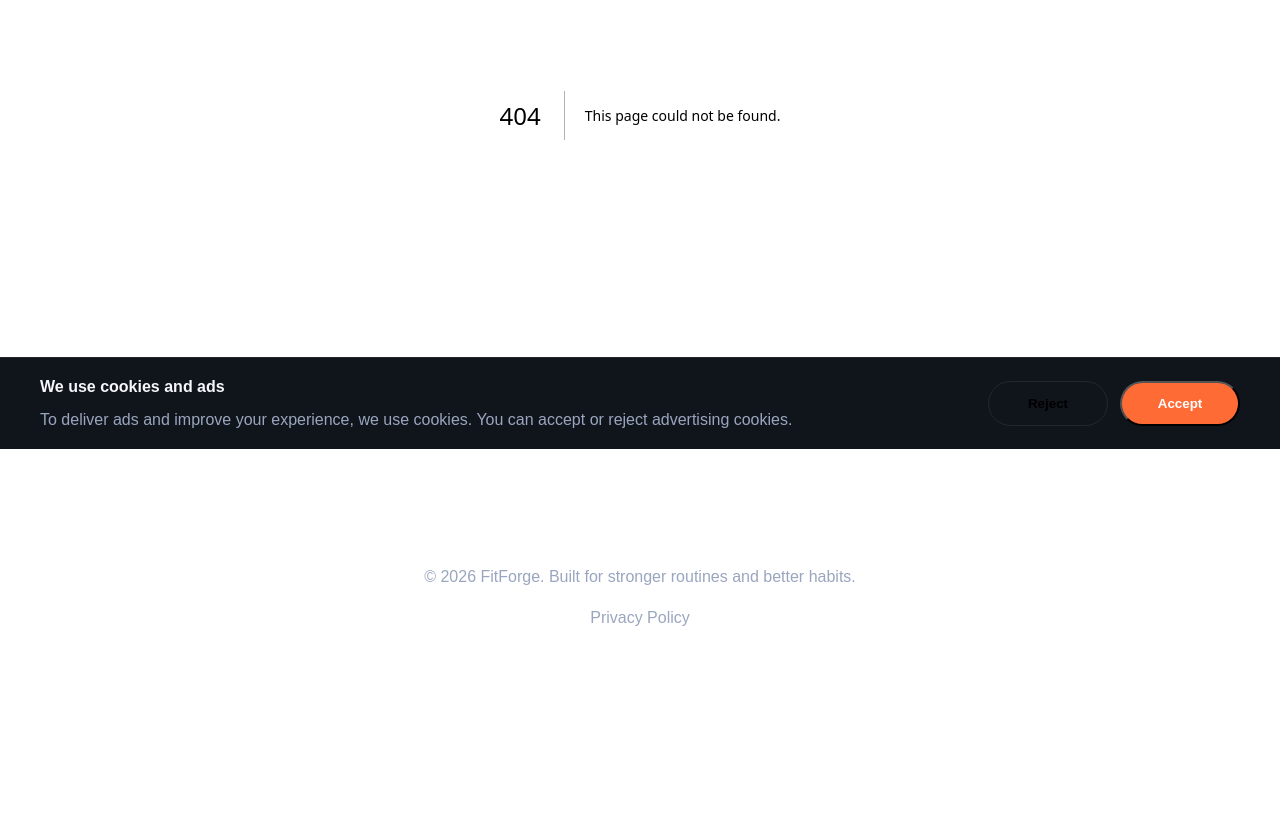
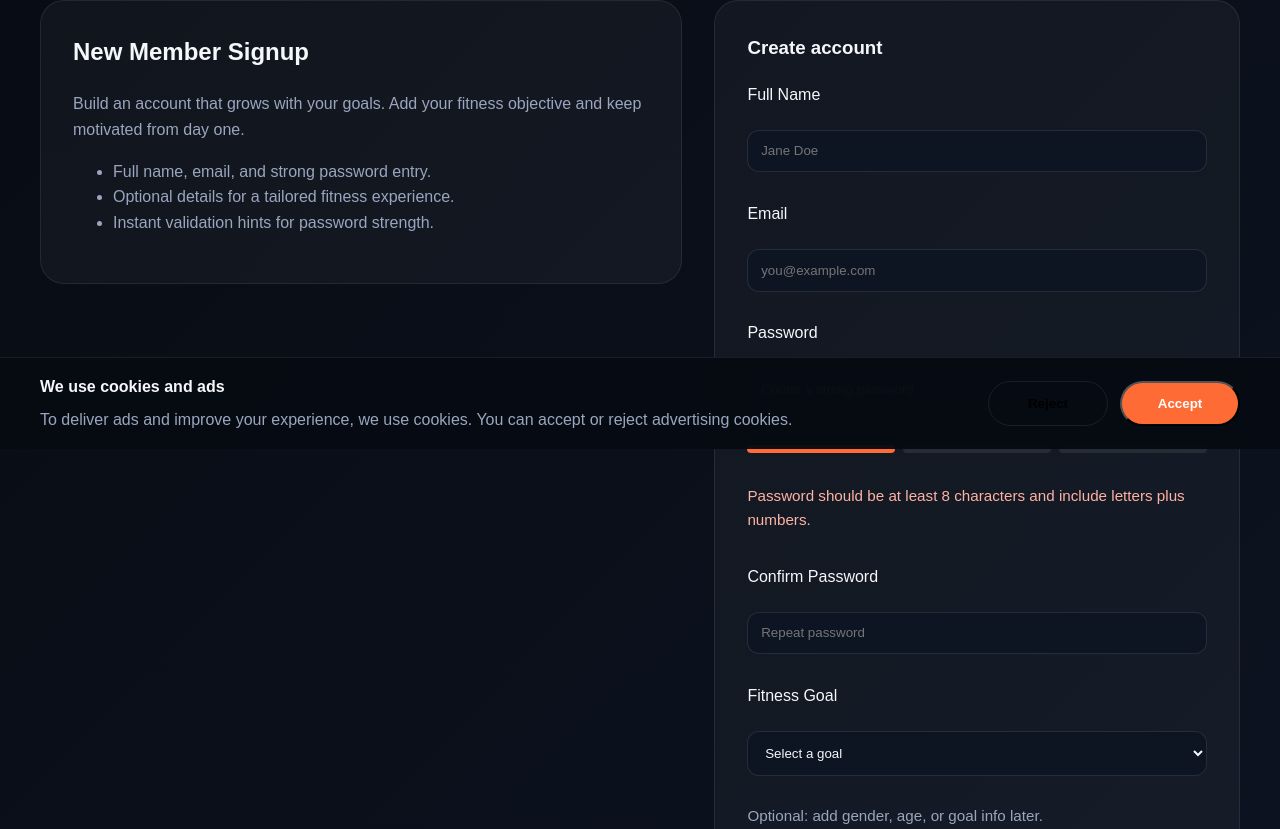
Before and after one commit to Rahul75-code/gym_App, a Next.js app: page /signup in a window 1280 px wide. Before the commit this address had no page. Shown: the part 351-1180 px from the top of the page. Before the commit the page ends 1126 px from the top, so only its background shows below. Built offline with nearby package versions, Linux system fonts and the light colour scheme.

Commit message:
Commit all remaining changes

```diff
--- a/app/globals.css
+++ b/app/globals.css
@@ -509,3 +509,126 @@ footer {
   margin-bottom: 0.75rem;
   color: var(--muted);
 }
+
+.auth-page {
+  display: grid;
+  gap: 2rem;
+  padding: 3rem 0 2rem;
+}
+
+.auth-grid {
+  display: grid;
+  gap: 2rem;
+  grid-template-columns: 1.1fr 0.9fr;
+  align-items: start;
+}
+
+.auth-panel,
+.auth-card {
+  background: rgba(255, 255, 255, 0.04);
+  border: 1px solid var(--border);
+  border-radius: 24px;
+  padding: 2rem;
+}
+
+.auth-panel h2,
+.auth-card h3 {
+  margin-top: 0;
+}
+
+.auth-copy p,
+.auth-panel p,
+.auth-panel ul {
+  color: var(--muted);
+}
+
+.auth-copy ul {
+  list-style: none;
+  padding-left: 0;
+  margin: 1rem 0 0;
+}
+
+.auth-copy li {
+  margin-bottom: 0.75rem;
+}
+
+.auth-form {
+  display: grid;
+  gap: 1rem;
+}
+
+.auth-form label {
+  color: var(--text);
+  margin-bottom: 0.4rem;
+}
+
+.auth-form input,
+.auth-form select {
+  background: #0d1422;
+  border: 1px solid rgba(255, 255, 255, 0.1);
+}
+
+.auth-form .password-strength {
+  display: grid;
+  grid-template-columns: repeat(3, 1fr);
+  gap: 0.5rem;
+  margin-top: 0.3rem;
+}
+
+.auth-form .strength-bar {
+  height: 0.5rem;
+  border-radius: 999px;
+  background: rgba(255, 255, 255, 0.08);
+}
+
+.auth-form .strength-bar.active {
+  background: var(--accent);
+}
+
+.auth-form .feedback {
+  color: #ffb2a3;
+  font-size: 0.95rem;
+}
+
+.auth-actions {
+  align-items: center;
+  display: flex;
+  justify-content: space-between;
+  flex-wrap: wrap;
+  gap: 1rem;
+}
+
+.auth-note {
+  color: var(--muted);
+  font-size: 0.95rem;
+}
+
+.auth-link {
+  color: var(--accent);
+  font-weight: 700;
+}
+
+.auth-alert {
+  background: rgba(255, 107, 53, 0.15);
+  color: #fff2e8;
+  border: 1px solid rgba(255, 107, 53, 0.25);
+  border-radius: 16px;
+  padding: 1rem;
+}
+
+.auth-grid-right {
+  display: grid;
+  gap: 1rem;
+}
+
+.auth-hero {
+  display: flex;
+  flex-direction: column;
+  gap: 1rem;
+}
+
+@media (max-width: 900px) {
+  .auth-grid {
+    grid-template-columns: 1fr;
+  }
+}
--- a/app/layout.js
+++ b/app/layout.js
@@ -26,6 +26,8 @@ export default function RootLayout({ children }) {
               <Link href="/tracker">Tracker</Link>
               <Link href="/nutrition">Nutrition</Link>
               <Link href="/blog">Blog</Link>
+              <Link href="/login">Login</Link>
+              <Link href="/signup">Signup</Link>
             </nav>
             <ThemeToggle />
           </div>
--- /dev/null
+++ b/app/signup/page.js
@@ -0,0 +1,67 @@
+import Link from 'next/link';
+
+export default function SignupPage() {
+  return (
+    <main className="auth-page">
+      <section className="page-head">
+        <p className="eyebrow">Start strong</p>
+        <h1>Create your FitForge account.</h1>
+        <p>Register now to personalize your workouts, nutrition plans, and progress tracking.</p>
+      </section>
+
+      <div className="auth-grid">
+        <div className="auth-panel">
+          <h2>New Member Signup</h2>
+          <p>Build an account that grows with your goals. Add your fitness objective and keep motivated from day one.</p>
+          <ul>
+            <li>Full name, email, and strong password entry.</li>
+            <li>Optional details for a tailored fitness experience.</li>
+            <li>Instant validation hints for password strength.</li>
+          </ul>
+        </div>
+
+        <div className="auth-card">
+          <h3>Create account</h3>
+          <form className="auth-form">
+            <label htmlFor="signup-name">Full Name</label>
+            <input id="signup-name" name="name" type="text" placeholder="Jane Doe" />
+
+            <label htmlFor="signup-email">Email</label>
+            <input id="signup-email" name="email" type="email" placeholder="you@example.com" />
+
+            <label htmlFor="signup-password">Password</label>
+            <input id="signup-password" name="password" type="password" placeholder="Create a strong password" />
+            <div className="password-strength">
+              <span className="strength-bar active"></span>
+              <span className="strength-bar"></span>
+              <span className="strength-bar"></span>
+            </div>
+            <p className="feedback">Password should be at least 8 characters and include letters plus numbers.</p>
+
+            <label htmlFor="signup-confirm">Confirm Password</label>
+            <input id="signup-confirm" name="confirmPassword" type="password" placeholder="Repeat password" />
+
+            <label htmlFor="signup-goal">Fitness Goal</label>
+            <select id="signup-goal" name="goal">
+              <option value="">Select a goal</option>
+              <option value="weight-loss">Weight Loss</option>
+              <option value="muscle-gain">Muscle Gain</option>
+              <option value="maintenance">Maintenance</option>
+            </select>
+
+            <div className="auth-actions">
+              <span className="auth-note">Optional: add gender, age, or goal info later.</span>
+            </div>
+
+            <button className="btn btn-primary" type="button">
+              Create Account
+            </button>
+          </form>
+          <p className="auth-note">
+            Already have an account? <Link className="auth-link" href="/login">Login here</Link>.
+          </p>
+        </div>
+      </div>
+    </main>
+  );
+}
```
Also changed, not shown: app/login/page.js (added, +52 -0 lines).
